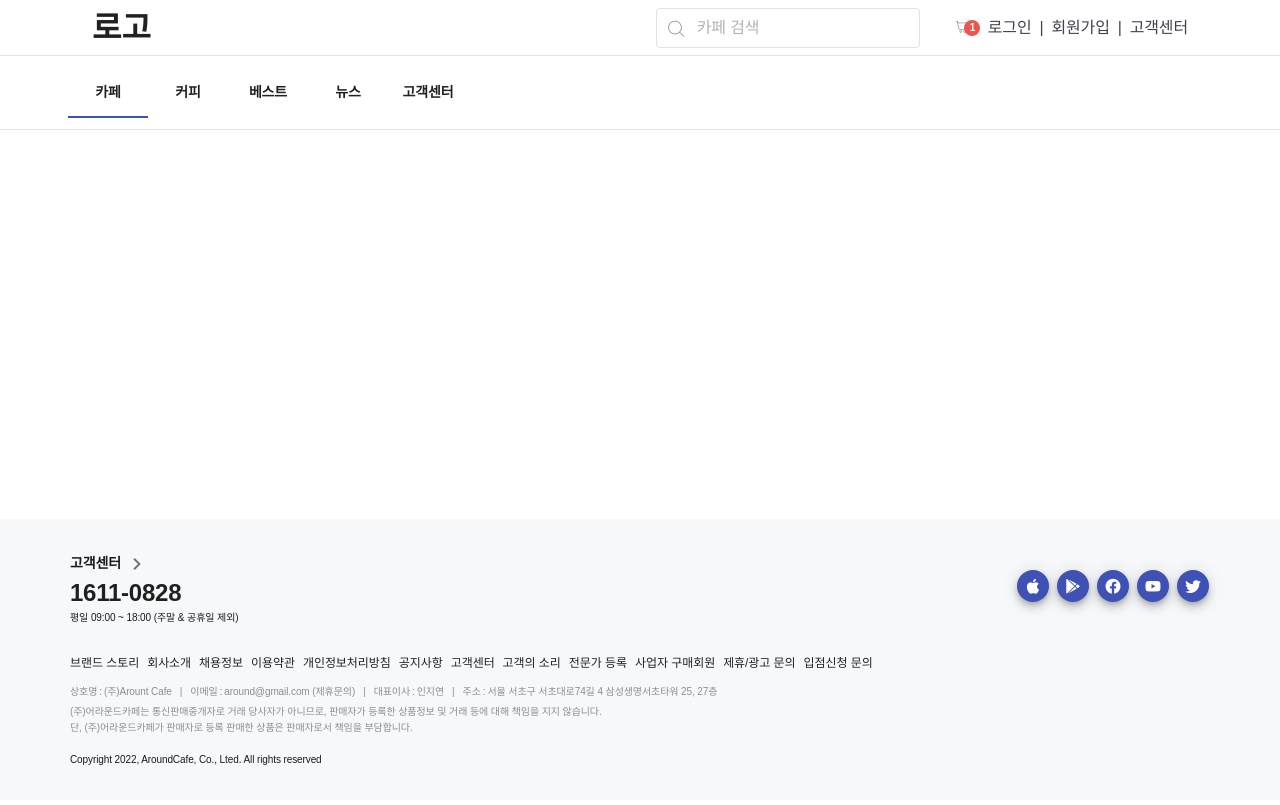
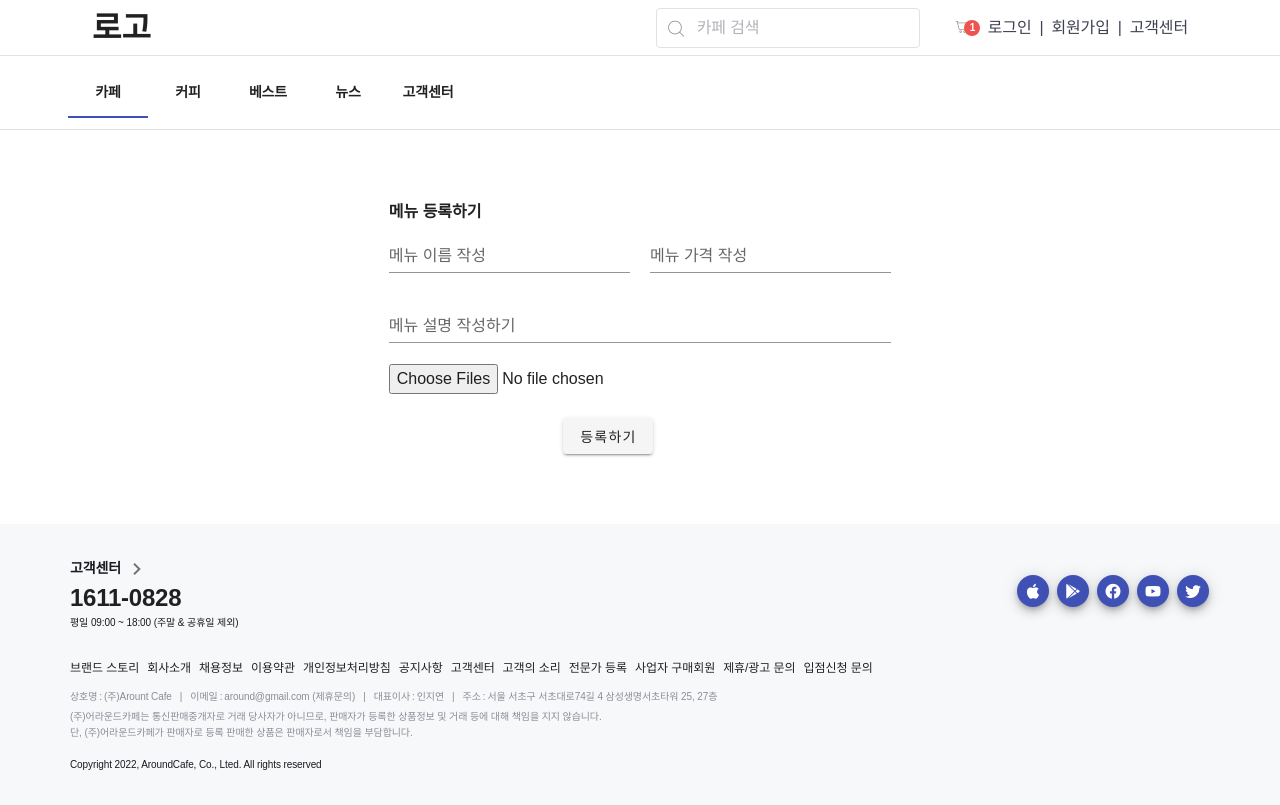
Before and after one commit to sknyuki/AroundCafe, a Vue app in the folder cafefront/around_cafe/: page /cafeMenuRegister in a window 1280 px wide. Built offline with nearby package versions, Linux system fonts and the light colour scheme.

Commit message:
카페 마이페이지_메뉴 등록 오류(CORS policy관련)[FCMPS]

```diff
--- a/cafefront/around_cafe/src/components/MyPageComponents/CafeMypageComponents/CafeMenuRegisterForm.vue
+++ b/cafefront/around_cafe/src/components/MyPageComponents/CafeMypageComponents/CafeMenuRegisterForm.vue
@@ -2,7 +2,11 @@
     <div class="registerForm">
         <form @submit.prevent="onSubmit">
             <v-container>
-                <v-row><h4>메뉴 등록</h4></v-row>
+                <v-row justify="center">
+                    <v-col cols="12" sm="6">
+                        <h4>메뉴 등록하기</h4>
+                    </v-col>
+                </v-row>
                 <v-row justify="center">
                     <v-col cols="12" sm="3">
                         <v-text-field label="메뉴 이름 작성" v-model="menu_name"/>
@@ -11,15 +15,21 @@
                         <v-text-field label="메뉴 가격 작성" v-model="menu_price"/>
                     </v-col>
                 </v-row>
-                <v-row>
-                    <v-col>
-                        <textarea type="text" v-model="menu_content" placeholder="메뉴 설명 작성" class="inputContent"/>
+                <v-row justify="center">
+                    <v-col cols="12" sm="6">
+                        <v-text-field label="메뉴 설명 작성하기" v-model="menu_content"/>
                     </v-col>
                 </v-row>
-                <v-row>
-                    <v-col>
+                <v-row justify="center">
+                    <v-col cols="12" sm="6">
                         <input type="file" id="files1" ref="files1"
                         multiple v-on:change="handleFileUpliad()"/>
+                    </v-col>
+                </v-row>
+                <v-row justify="center">
+                    <v-col cols="12" sm="2">
+                        <br>
+                        <v-btn type="submit">등록하기</v-btn>
                     </v-col>
                 </v-row>
             </v-container>
@@ -42,12 +52,16 @@
         methods: {
             handleFileUpliad() {
                 this.files1 = this.$refs.files1.files
+            },
+            onSubmit() {
+                const {menu_name, menu_price, menu_content, files1} = this
+                this.$emit('submit',{menu_name, menu_price, menu_content, files1})
             }
         }
     }
 </script>
 
-<style>
+<style scoped>
 .inputContent {
     border: 2px solid rgb(37, 26, 26);
     width:700px;
@@ -56,6 +70,6 @@
 }
 
 .registerForm{
-    padding: 20%;
+    padding: 5%;
 }
 </style>
--- a/cafefront/around_cafe/src/router/index.js
+++ b/cafefront/around_cafe/src/router/index.js
@@ -12,7 +12,7 @@ import UsePolicyPage from "../views/policy/UsePolicyPage.vue"
 
 //CafeMyPage
 import CafeModifyView from "../views/CafeMyPageViews/CafeModifyView.vue"
-import CafeMenuRegister from "../views/MyPageViews/CafeMyPageViews/CafeMenuRegister.vue"
+import CafeMenuRegister from "../views/CafeMyPageViews/CafeMenuRegister.vue"
 
 
 Vue.use(VueRouter)
@@ -55,9 +55,7 @@ const routes = [
   {
     path: "/cafeMenuRegister",
     name: "CafeMenuRegister",
-    components:{
-      CafeMenuRegister,
-    }
+    component: CafeMenuRegister
   },
 ]
 
--- /dev/null
+++ b/cafefront/around_cafe/src/views/CafeMyPageViews/CafeMenuRegister.vue
@@ -0,0 +1,56 @@
+<template>
+    <div>
+       <cafe-menu-register-form @submit="onSubmit"/>
+    </div>
+</template>
+
+<script>
+import CafeMenuRegisterForm from '@/components/MyPageComponents/CafeMypageComponents/CafeMenuRegisterForm.vue'
+import axios from 'axios'
+
+    export default {
+        name: 'CafeMenuRegister',
+        components: {
+            CafeMenuRegisterForm
+        },
+        data() {
+            return {
+
+            }
+        },
+        methods: {
+            onSubmit(payload) {
+                const {menu_name, menu_price, menu_content, files1} = payload
+
+                let formData = new FormData()
+
+                let fileInfo = {
+                    menu_name,
+                    menu_price,
+                    menu_content
+                }
+
+                formData.append(
+                    "info", new Blob([JSON.stringify(fileInfo)], {type:"application/json"})
+                )
+
+                if(this.files1 != null) {
+                    for(let idx= 0; idx < 1; idx ++) {
+                        formData.append('fileList',files1[idx])
+                    }
+                }
+
+                console.log(fileInfo)
+                axios.post('http://localhost:7777/menu/register', formData)
+                        .then(res => {
+                            alert(res.data)
+                            this.$router.go()
+                        })
+                        .catch(() => {
+                            alert("메뉴 등록에 실패하였습니다.")
+                        })
+            }
+        }
+
+    }
+</script>
--- a/cafefront/around_cafe/vue.config.js
+++ b/cafefront/around_cafe/vue.config.js
@@ -10,3 +10,9 @@ module.exports = {
     },
   },
 }
+
+const {defineConfig} = require('@vue/cli-service')
+module.exports = defineConfig({
+  transpileDependencies:true,
+  lintOnSave:false
+})
```
